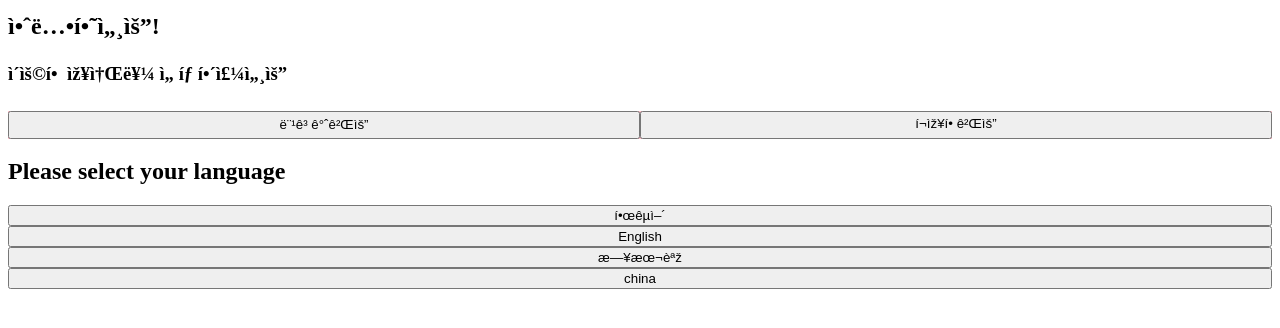
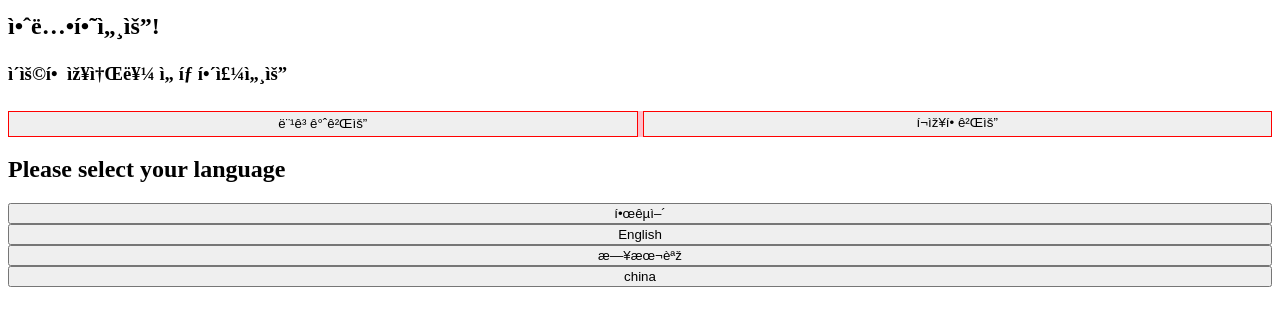
Before and after one commit to devchaeyoung/make-kiosk, a plain HTML site: page index.html in a window 1280 px wide. Shown: the part 84-412 px from the top of the page. Drawn offline with Linux system fonts and the light colour scheme.

Commit message:
230428_week52과제

```diff
--- a/index.html
+++ b/index.html
@@ -11,8 +11,8 @@
     <h2>안녕하세요!</h2>
     <h3>이용할 장소를 선택 해주세요</h3>
     <div id="select_location">
-      <input type="button" class="eat_in" value="먹고갈게요" onclick="location.href='order.html'" />
-      <input type="button" class="away" value="포장할게요" onclick="location.href='order.html'" />
+      <input type="button" class="select-button" value="먹고갈게요" onclick="location.href='order.html'" />
+      <input type="button" class="select-button" value="포장할게요" onclick="location.href='order.html'" />
     </div>
     <h2>Please select your language</h2>
     <div id="select_language">
--- a/style.css
+++ b/style.css
@@ -2,8 +2,13 @@
   background-color: pink;
   display: grid;
   grid-template-columns: 1fr 1fr;
-  grid-row-gap: 5px;
+  grid-column-gap: 5px;
 }
+.select-button {
+  width: 100%;
+  border: 1px solid red;
+}
+
 #select_language {
   display: grid;
 }
```
